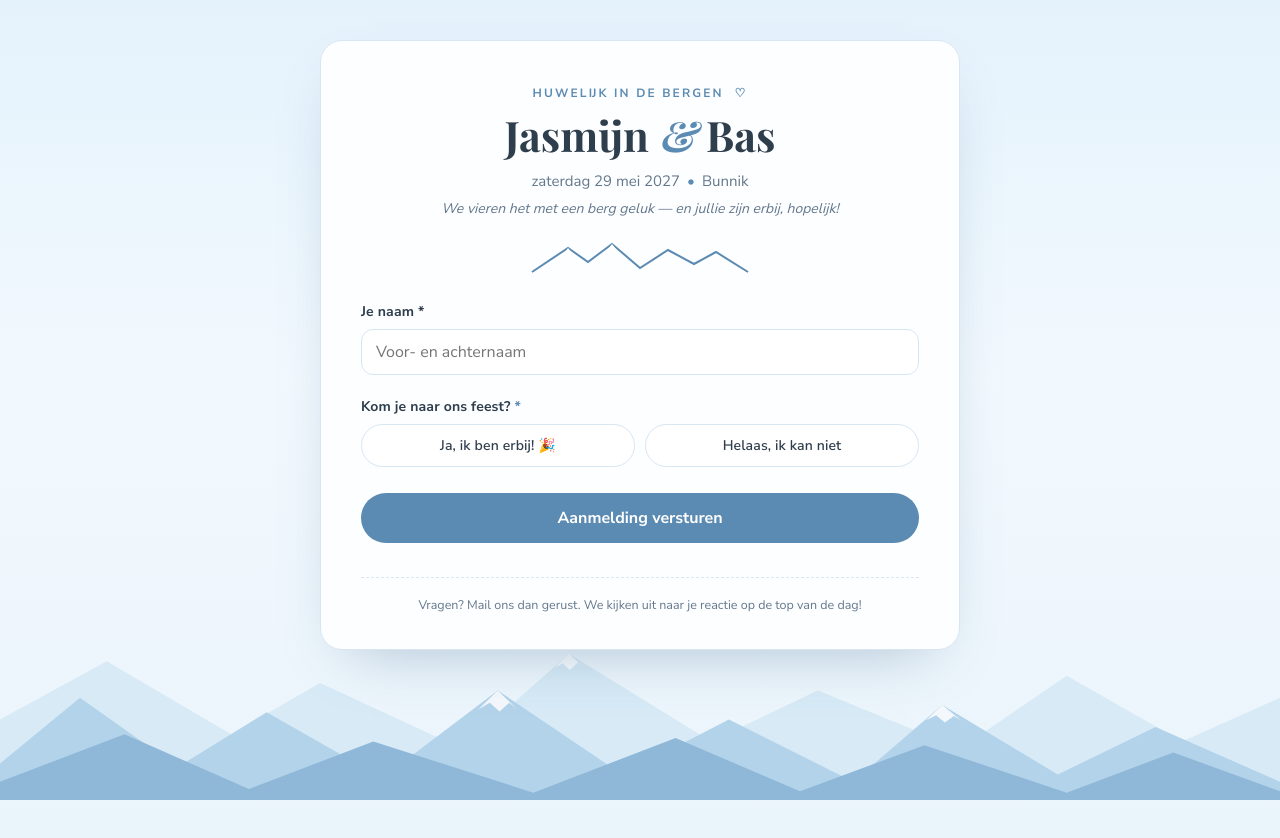
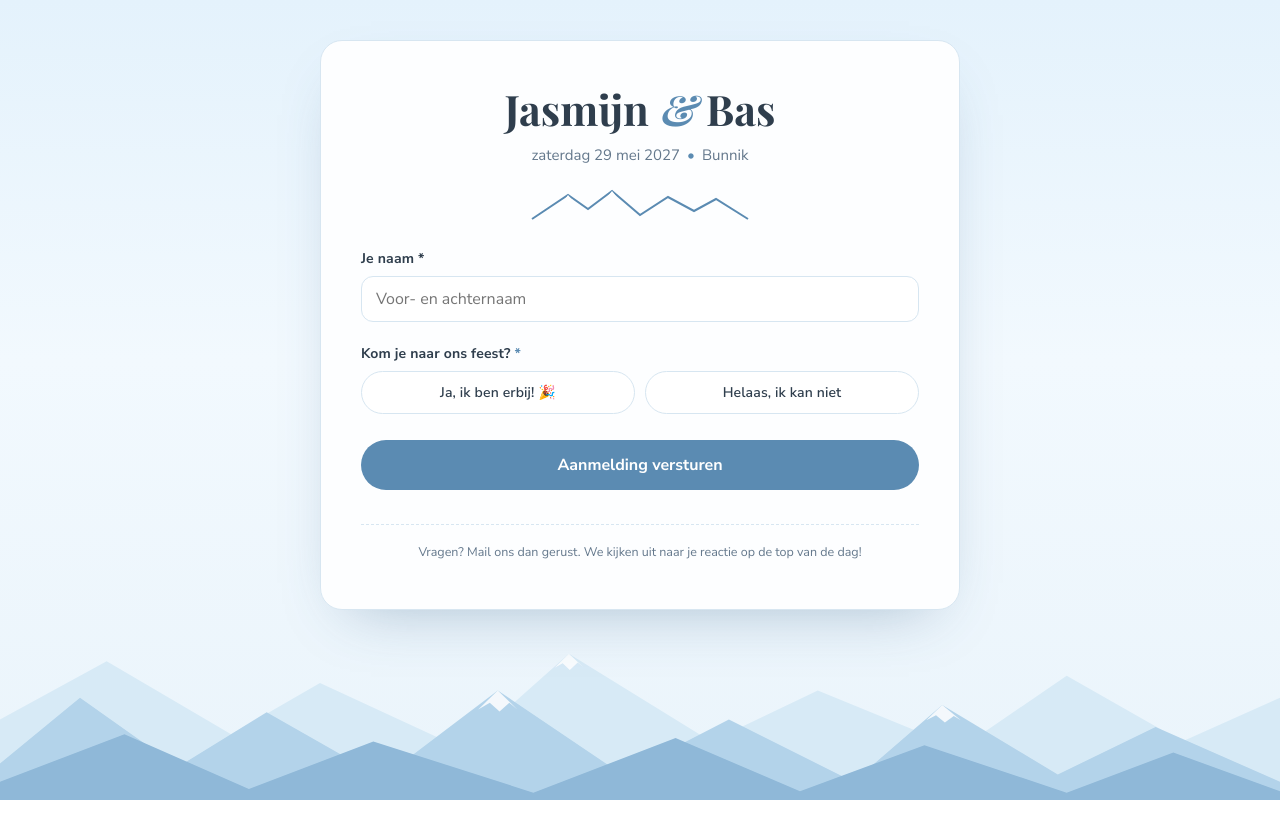
Before and after one commit to BasEnJasmijn/Bruiloftsfeest, a plain HTML site: page index.html in a window 1280 px wide. After the commit the page ends 800 px from the top, so only its background shows below. Drawn offline with nearby package versions, Linux system fonts and the light colour scheme; no server answers; a web font is replaced by a local one.

Commit message:
Remove eyebrow and tagline from main header

```diff
--- a/index.html
+++ b/index.html
@@ -197,10 +197,8 @@
 
 <main class="card">
   <header>
-    <p class="eyebrow">Huwelijk in de bergen &nbsp;♡</p>
     <h1>Jasmijn <span class="amp">&amp;</span> Bas</h1>
     <p class="meta">zaterdag 29 mei 2027<span class="dot">•</span>Bunnik</p>
-    <p class="tagline">We vieren het met een berg geluk — en jullie zijn erbij, hopelijk!</p>
   </header>
 
   <div class="divider" aria-hidden="true">
```
